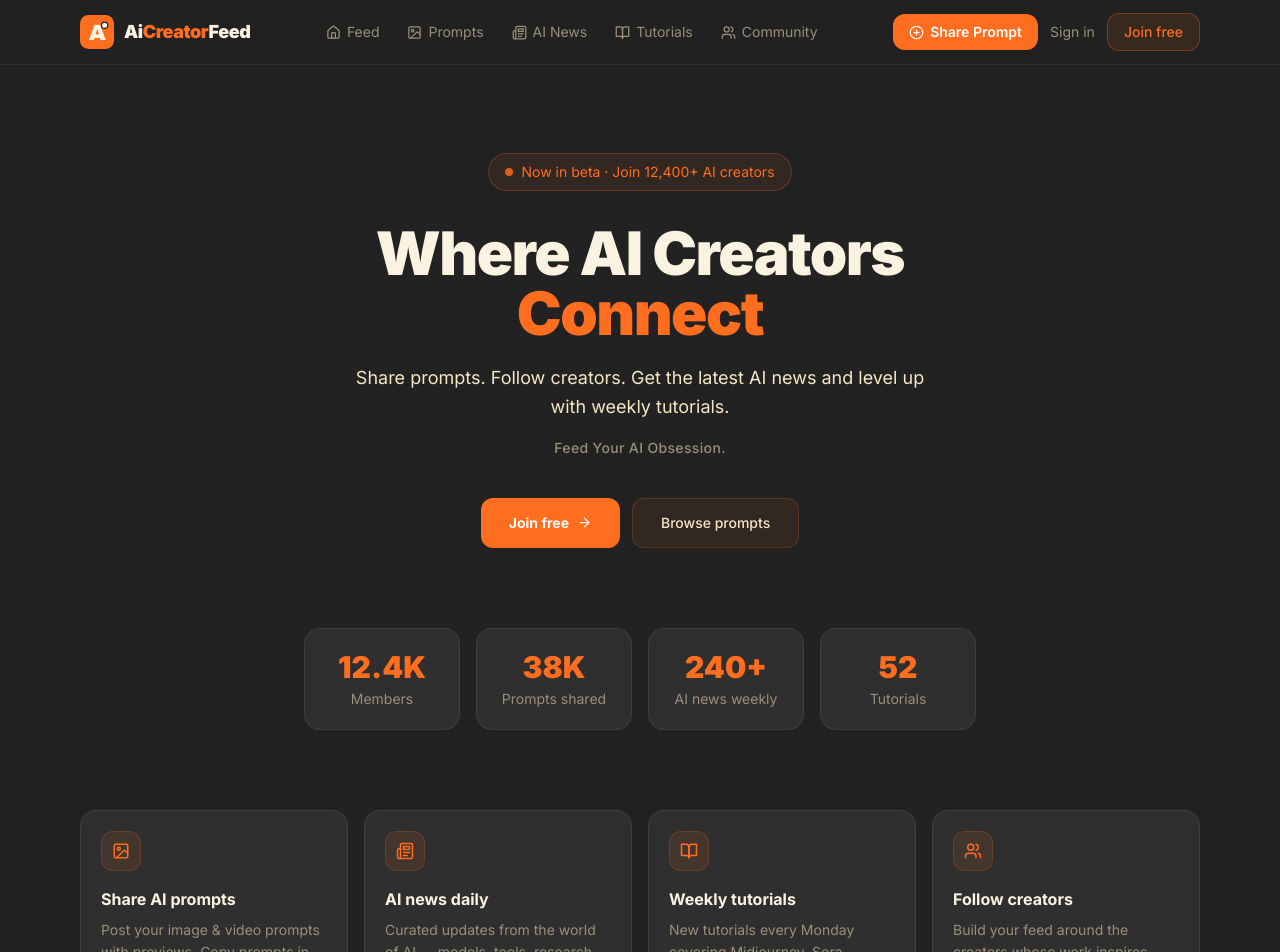
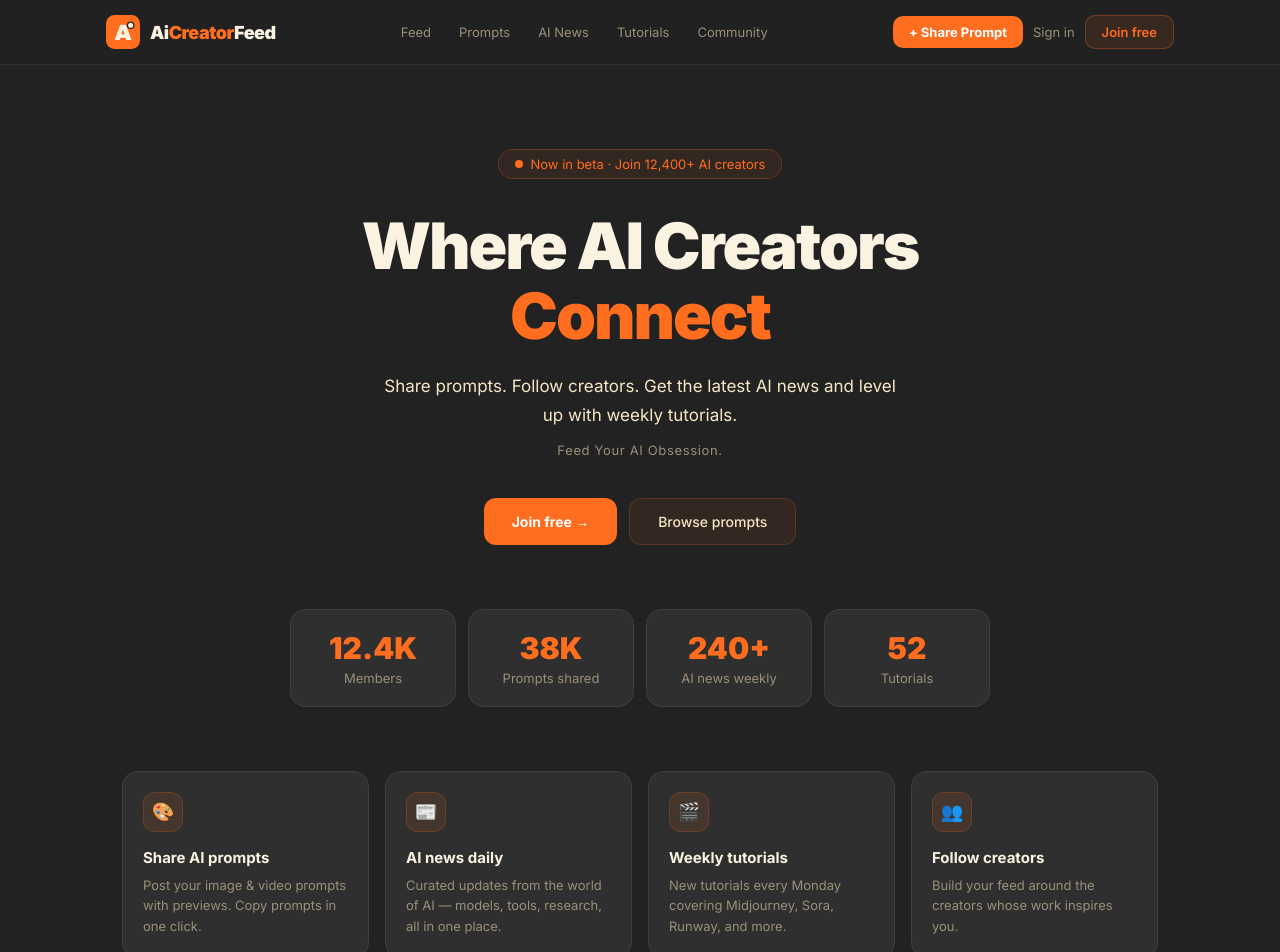
Before and after one commit to Jagjeetsekhon3/aicreatorfeed, a Next.js app: page / in a window 1280 px wide. Shown: the top 952 px of the page. Built offline with nearby package versions, Linux system fonts and the light colour scheme.

Commit message:
Add files via upload

```diff
--- a/app/globals.css
+++ b/app/globals.css
@@ -1,45 +1,21 @@
-@tailwind base;
-@tailwind components;
-@tailwind utilities;
+* { box-sizing: border-box; margin: 0; padding: 0; }
 
 :root {
-  /* ── AiCreatorFeed Official Brand Colors ── */
-  --bg:             #222222;
-  --surface:        #2a2a2a;
-  --card:           #2f2f2f;
-  --border:         rgba(255,255,255,0.08);
-  --accent:         #FF6D1F;
-  --accent-hover:   #FF8540;
-  --accent-muted:   rgba(255,109,31,0.12);
-  --text-primary:   #FAF3E1;
-  --text-secondary: #F5E7C6;
-  --text-muted:     #9a8f7a;
+  --bg:     #222222;
+  --card:   #2f2f2f;
+  --orange: #FF6D1F;
+  --cream:  #FAF3E1;
+  --beige:  #F5E7C6;
+  --muted:  #9a8f7a;
+  --border: rgba(255,255,255,0.07);
 }
 
 body {
   background: var(--bg);
-  color: var(--text-primary);
+  color: var(--cream);
+  -webkit-font-smoothing: antialiased;
 }
 
-@layer components {
-  .card {
-    background: var(--card);
-    border: 0.5px solid var(--border);
-    @apply rounded-2xl;
-  }
-  .btn-primary {
-    background: var(--accent);
-    color: #fff;
-    @apply font-medium px-5 py-2.5 rounded-xl transition-all;
-  }
-  .btn-primary:hover { background: var(--accent-hover); }
-  .btn-outline {
-    border: 0.5px solid rgba(255,109,31,0.35);
-    color: var(--accent);
-    @apply font-medium px-5 py-2.5 rounded-xl transition-all;
-  }
-  .btn-outline:hover { background: var(--accent-muted); }
-  .tag {
-    @apply inline-flex items-center px-2.5 py-1 rounded-full text-xs font-medium;
-  }
-}
+a { color: inherit; }
+
+img { max-width: 100%; display: block; }
--- a/app/layout.tsx
+++ b/app/layout.tsx
@@ -7,16 +7,15 @@
 
 export const metadata: Metadata = {
   title: 'AiCreatorFeed — Where AI Creators Connect',
-  description: 'Follow AI creators, share image & video prompts, explore the latest AI news and tutorials. Feed Your AI Obsession.',
-  keywords: 'AI community, AI prompts, Midjourney, Sora, AI tutorials, AI news',
+  description: 'Follow AI creators, share image & video prompts, explore the latest AI news and tutorials.',
 }
 
 export default function RootLayout({ children }: { children: React.ReactNode }) {
   return (
     <html lang="en">
-      <body className={inter.className} style={{ background: '#222222', color: '#FAF3E1', minHeight: '100vh' }}>
+      <body className={inter.className} style={{ background: '#222222', color: '#FAF3E1', minHeight: '100vh', margin: 0, padding: 0 }}>
         <Navbar />
-        <main className="max-w-6xl mx-auto px-4 pt-6 pb-16">
+        <main style={{ maxWidth: '1100px', margin: '0 auto', padding: '24px 16px 80px' }}>
           {children}
         </main>
       </body>
--- a/app/page.tsx
+++ b/app/page.tsx
@@ -1,108 +1,101 @@
 import Link from 'next/link'
-import { Image, Newspaper, BookOpen, Users, ArrowRight } from 'lucide-react'
 
 const features = [
-  { icon: Image,     title: 'Share AI prompts',   desc: 'Post your image & video prompts with previews. Copy prompts in one click.' },
-  { icon: Newspaper, title: 'AI news daily',       desc: 'Curated updates from the world of AI — models, tools, research, all in one place.' },
-  { icon: BookOpen,  title: 'Weekly tutorials',    desc: 'New tutorials every Monday covering Midjourney, Sora, Runway, and more.' },
-  { icon: Users,     title: 'Follow creators',     desc: 'Build your feed around the creators whose work inspires you.' },
+  { emoji: '🎨', title: 'Share AI prompts',   desc: 'Post your image & video prompts with previews. Copy prompts in one click.' },
+  { emoji: '📰', title: 'AI news daily',       desc: 'Curated updates from the world of AI — models, tools, research, all in one place.' },
+  { emoji: '🎬', title: 'Weekly tutorials',    desc: 'New tutorials every Monday covering Midjourney, Sora, Runway, and more.' },
+  { emoji: '👥', title: 'Follow creators',     desc: 'Build your feed around the creators whose work inspires you.' },
+]
+
+const stats = [
+  { num: '12.4K', label: 'Members' },
+  { num: '38K',   label: 'Prompts shared' },
+  { num: '240+',  label: 'AI news weekly' },
+  { num: '52',    label: 'Tutorials' },
 ]
 
 export default function HomePage() {
   return (
-    <div className="py-16 text-center">
+    <div style={{ padding: '60px 16px', textAlign: 'center', maxWidth: '1100px', margin: '0 auto' }}>
 
       {/* Badge */}
-      <div
-        className="inline-flex items-center gap-2 text-sm px-4 py-2 rounded-full mb-8 border"
-        style={{
-          background: 'rgba(255,109,31,0.08)',
-          borderColor: 'rgba(255,109,31,0.25)',
-          color: '#FF6D1F',
-        }}
-      >
-        <span className="w-2 h-2 rounded-full animate-pulse" style={{ background: '#FF6D1F' }} />
+      <div style={{
+        display: 'inline-flex', alignItems: 'center', gap: '8px',
+        background: 'rgba(255,109,31,0.08)', border: '1px solid rgba(255,109,31,0.25)',
+        color: '#FF6D1F', fontSize: '13px', padding: '6px 16px',
+        borderRadius: '999px', marginBottom: '32px',
+      }}>
+        <span style={{ width: '8px', height: '8px', borderRadius: '50%', background: '#FF6D1F', display: 'inline-block' }} />
         Now in beta · Join 12,400+ AI creators
       </div>
 
       {/* Hero */}
-      <h1
-        className="text-5xl md:text-6xl font-black tracking-tight mb-5 leading-none"
-        style={{ color: '#FAF3E1' }}
-      >
+      <h1 style={{ fontSize: 'clamp(36px, 8vw, 64px)', fontWeight: 900, letterSpacing: '-2px', lineHeight: 1.1, marginBottom: '20px', color: '#FAF3E1' }}>
         Where AI Creators<br />
         <span style={{ color: '#FF6D1F' }}>Connect</span>
       </h1>
-      <p className="text-lg max-w-xl mx-auto mb-4 leading-relaxed" style={{ color: '#F5E7C6' }}>
+      <p style={{ fontSize: '17px', color: '#F5E7C6', maxWidth: '520px', margin: '0 auto 12px', lineHeight: 1.7 }}>
         Share prompts. Follow creators. Get the latest AI news and level up with weekly tutorials.
       </p>
-      <p className="text-sm mb-10 font-medium tracking-wide" style={{ color: '#9a8f7a' }}>
+      <p style={{ fontSize: '13px', color: '#9a8f7a', marginBottom: '40px', letterSpacing: '0.05em' }}>
         Feed Your AI Obsession.
       </p>
 
       {/* CTAs */}
-      <div className="flex gap-3 justify-center mb-20 flex-wrap">
-        <Link
-          href="/auth/signup"
-          className="flex items-center gap-2 text-white font-bold px-7 py-3.5 rounded-xl transition-all text-sm"
-          style={{ background: '#FF6D1F' }}
-        >
-          Join free <ArrowRight size={15} />
+      <div style={{ display: 'flex', gap: '12px', justifyContent: 'center', flexWrap: 'wrap', marginBottom: '64px' }}>
+        <Link href="/auth/signup" style={{
+          display: 'inline-flex', alignItems: 'center', gap: '8px',
+          background: '#FF6D1F', color: '#fff', fontWeight: 700,
+          padding: '14px 28px', borderRadius: '12px', textDecoration: 'none', fontSize: '14px',
+        }}>
+          Join free →
         </Link>
-        <Link
-          href="/feed"
-          className="flex items-center gap-2 font-medium px-7 py-3.5 rounded-xl transition-all text-sm border"
-          style={{
-            background: 'rgba(255,109,31,0.08)',
-            borderColor: 'rgba(255,109,31,0.2)',
-            color: '#F5E7C6',
-          }}
-        >
+        <Link href="/feed" style={{
+          display: 'inline-flex', alignItems: 'center', gap: '8px',
+          background: 'rgba(255,109,31,0.08)', border: '1px solid rgba(255,109,31,0.2)',
+          color: '#F5E7C6', fontWeight: 500,
+          padding: '14px 28px', borderRadius: '12px', textDecoration: 'none', fontSize: '14px',
+        }}>
           Browse prompts
         </Link>
       </div>
 
       {/* Stats */}
-      <div className="grid grid-cols-2 md:grid-cols-4 gap-4 max-w-2xl mx-auto mb-20">
-        {[
-          { num: '12.4K', label: 'Members' },
-          { num: '38K',   label: 'Prompts shared' },
-          { num: '240+',  label: 'AI news weekly' },
-          { num: '52',    label: 'Tutorials' },
-        ].map(({ num, label }) => (
-          <div
-            key={label}
-            className="rounded-2xl p-5 border"
-            style={{ background: '#2f2f2f', borderColor: 'rgba(255,255,255,0.07)' }}
-          >
-            <div
-              className="text-3xl font-black mb-1"
-              style={{ color: '#FF6D1F' }}
-            >{num}</div>
-            <div className="text-sm" style={{ color: '#9a8f7a' }}>{label}</div>
+      <div style={{
+        display: 'grid', gridTemplateColumns: 'repeat(auto-fit, minmax(140px, 1fr))',
+        gap: '12px', maxWidth: '700px', margin: '0 auto 64px',
+      }}>
+        {stats.map(({ num, label }) => (
+          <div key={label} style={{
+            background: '#2f2f2f', border: '1px solid rgba(255,255,255,0.07)',
+            borderRadius: '16px', padding: '20px 16px',
+          }}>
+            <div style={{ fontSize: '30px', fontWeight: 900, color: '#FF6D1F', marginBottom: '4px' }}>{num}</div>
+            <div style={{ fontSize: '13px', color: '#9a8f7a' }}>{label}</div>
           </div>
         ))}
       </div>
 
       {/* Features */}
-      <div className="grid sm:grid-cols-2 lg:grid-cols-4 gap-4 text-left">
-        {features.map(({ icon: Icon, title, desc }) => (
-          <div
-            key={title}
-            className="rounded-2xl p-5 border hover:border-opacity-50 transition-all"
-            style={{ background: '#2f2f2f', borderColor: 'rgba(255,255,255,0.07)' }}
-          >
-            <div
-              className="w-10 h-10 rounded-xl flex items-center justify-center mb-4 border"
-              style={{
-                background: 'rgba(255,109,31,0.1)',
-                borderColor: 'rgba(255,109,31,0.2)',
-              }}
-            >
-              <Icon size={18} style={{ color: '#FF6D1F' }} />
+      <div style={{
+        display: 'grid', gridTemplateColumns: 'repeat(auto-fit, minmax(220px, 1fr))',
+        gap: '16px', textAlign: 'left',
+      }}>
+        {features.map(({ emoji, title, desc }) => (
+          <div key={title} style={{
+            background: '#2f2f2f', border: '1px solid rgba(255,255,255,0.07)',
+            borderRadius: '16px', padding: '20px',
+          }}>
+            <div style={{
+              width: '40px', height: '40px', borderRadius: '12px',
+              background: 'rgba(255,109,31,0.1)', border: '1px solid rgba(255,109,31,0.2)',
+              display: 'flex', alignItems: 'center', justifyContent: 'center',
+              fontSize: '18px', marginBottom: '16px',
+            }}>
+              {emoji}
             </div>
-            <h3 className="font-bold mb-2" style={{ color: '#FAF3E1' }}>{title}</h3>
-            <p className="text-sm leading-relaxed" style={{ color: '#9a8f7a' }}>{desc}</p>
+            <h3 style={{ fontWeight: 700, color: '#FAF3E1', marginBottom: '8px', fontSize: '15px' }}>{title}</h3>
+            <p style={{ fontSize: '13px', color: '#9a8f7a', lineHeight: 1.6 }}>{desc}</p>
           </div>
         ))}
       </div>
--- a/components/layout/Navbar.tsx
+++ b/components/layout/Navbar.tsx
@@ -1,32 +1,20 @@
 'use client'
 import Link from 'next/link'
 import { usePathname } from 'next/navigation'
-import { Home, Image, Newspaper, BookOpen, Users, PlusCircle } from 'lucide-react'
 
 const navLinks = [
-  { href: '/feed',      label: 'Feed',      icon: Home },
-  { href: '/prompts',   label: 'Prompts',   icon: Image },
-  { href: '/news',      label: 'AI News',   icon: Newspaper },
-  { href: '/tutorials', label: 'Tutorials', icon: BookOpen },
-  { href: '/community', label: 'Community', icon: Users },
+  { href: '/feed',      label: 'Feed' },
+  { href: '/prompts',   label: 'Prompts' },
+  { href: '/news',      label: 'AI News' },
+  { href: '/tutorials', label: 'Tutorials' },
+  { href: '/community', label: 'Community' },
 ]
 
-// AiCreatorFeed Logo — Bold "A" with orange dot (V8 final)
-function AiCreatorFeedLogo({ size = 32 }: { size?: number }) {
+function Logo() {
   return (
-    <svg width={size} height={size} viewBox="0 0 40 40" fill="none" xmlns="http://www.w3.org/2000/svg">
+    <svg width="34" height="34" viewBox="0 0 40 40" fill="none" xmlns="http://www.w3.org/2000/svg">
       <rect width="40" height="40" rx="10" fill="#FF6D1F"/>
-      {/* Bold A lettermark */}
-      <text
-        x="20" y="29"
-        textAnchor="middle"
-        fontFamily="'Arial Black', 'Arial', sans-serif"
-        fontWeight="900"
-        fontSize="26"
-        fill="#FAF3E1"
-        letterSpacing="-1"
-      >A</text>
-      {/* Orange dot — the signature mark */}
+      <text x="20" y="29" textAnchor="middle" fontFamily="Arial Black, Arial, sans-serif" fontWeight="900" fontSize="26" fill="#FAF3E1">A</text>
       <circle cx="29" cy="12" r="4.5" fill="#222222"/>
       <circle cx="29" cy="12" r="3" fill="#FAF3E1"/>
     </svg>
@@ -36,72 +24,59 @@
 export default function Navbar() {
   const pathname = usePathname()
   return (
-    <nav
-      className="sticky top-0 z-50 backdrop-blur border-b"
-      style={{
-        background: 'rgba(34,34,34,0.95)',
-        borderColor: 'rgba(255,255,255,0.07)',
-      }}
-    >
-      <div className="max-w-6xl mx-auto px-4 h-16 flex items-center justify-between gap-6">
+    <nav style={{
+      position: 'sticky', top: 0, zIndex: 50,
+      background: 'rgba(34,34,34,0.96)',
+      backdropFilter: 'blur(12px)',
+      borderBottom: '1px solid rgba(255,255,255,0.07)',
+    }}>
+      <div style={{
+        maxWidth: '1100px', margin: '0 auto', padding: '0 16px',
+        height: '64px', display: 'flex', alignItems: 'center', justifyContent: 'space-between', gap: '16px',
+      }}>
 
-        {/* Logo + Name */}
-        <Link href="/" className="flex items-center gap-2.5 shrink-0">
-          <AiCreatorFeedLogo size={34} />
-          <div className="leading-none">
-            <span className="font-black text-lg tracking-tight" style={{ color: '#FAF3E1' }}>
-              Ai<span style={{ color: '#FF6D1F' }}>Creator</span>Feed
-            </span>
-          </div>
+        {/* Logo */}
+        <Link href="/" style={{ display: 'flex', alignItems: 'center', gap: '10px', textDecoration: 'none' }}>
+          <Logo />
+          <span style={{ fontWeight: 900, fontSize: '18px', color: '#FAF3E1', letterSpacing: '-0.5px' }}>
+            Ai<span style={{ color: '#FF6D1F' }}>Creator</span>Feed
+          </span>
         </Link>
 
-        {/* Nav links */}
-        <div className="hidden md:flex items-center gap-1">
-          {navLinks.map(({ href, label, icon: Icon }) => {
+        {/* Nav links — hidden on small screens */}
+        <div style={{ display: 'flex', alignItems: 'center', gap: '4px' }}>
+          {navLinks.map(({ href, label }) => {
             const active = pathname.startsWith(href)
             return (
-              <Link
-                key={href}
-                href={href}
-                className="flex items-center gap-1.5 px-3 py-2 rounded-lg text-sm transition-colors"
-                style={{
-                  background: active ? 'rgba(255,109,31,0.12)' : 'transparent',
-                  color: active ? '#FF6D1F' : '#9a8f7a',
-                }}
-              >
-                <Icon size={15} />
+              <Link key={href} href={href} style={{
+                padding: '8px 12px', borderRadius: '8px', fontSize: '13px', textDecoration: 'none',
+                background: active ? 'rgba(255,109,31,0.12)' : 'transparent',
+                color: active ? '#FF6D1F' : '#9a8f7a',
+                fontWeight: active ? 600 : 400,
+              }}>
                 {label}
               </Link>
             )
           })}
         </div>
 
-        {/* Right side */}
-        <div className="flex items-center gap-3">
-          <Link
-            href="/post/new"
-            className="hidden sm:flex items-center gap-1.5 text-white text-sm font-semibold px-4 py-2 rounded-xl transition-all"
-            style={{ background: '#FF6D1F' }}
-          >
-            <PlusCircle size={15} />
-            Share Prompt
+        {/* Right */}
+        <div style={{ display: 'flex', alignItems: 'center', gap: '10px' }}>
+          <Link href="/post/new" style={{
+            display: 'inline-flex', alignItems: 'center', gap: '6px',
+            background: '#FF6D1F', color: '#fff', fontWeight: 700,
+            padding: '8px 16px', borderRadius: '10px', textDecoration: 'none', fontSize: '13px',
+          }}>
+            + Share Prompt
           </Link>
-          <Link
-            href="/auth/login"
-            className="text-sm transition-colors"
-            style={{ color: '#9a8f7a' }}
-          >
+          <Link href="/auth/login" style={{ fontSize: '13px', color: '#9a8f7a', textDecoration: 'none' }}>
             Sign in
           </Link>
-          <Link
-            href="/auth/signup"
-            className="text-sm font-medium px-4 py-2 rounded-xl transition-all border"
-            style={{
-              background: 'rgba(255,109,31,0.1)',
-              borderColor: 'rgba(255,109,31,0.3)',
-              color: '#FF6D1F',
-            }}
-          >
+          <Link href="/auth/signup" style={{
+            fontSize: '13px', fontWeight: 600,
+            background: 'rgba(255,109,31,0.1)', border: '1px solid rgba(255,109,31,0.3)',
+            color: '#FF6D1F', padding: '8px 16px', borderRadius: '10px', textDecoration: 'none',
+          }}>
             Join free
           </Link>
         </div>
```
Also changed, not shown: app/feed/page.tsx (+135 -84 lines).
